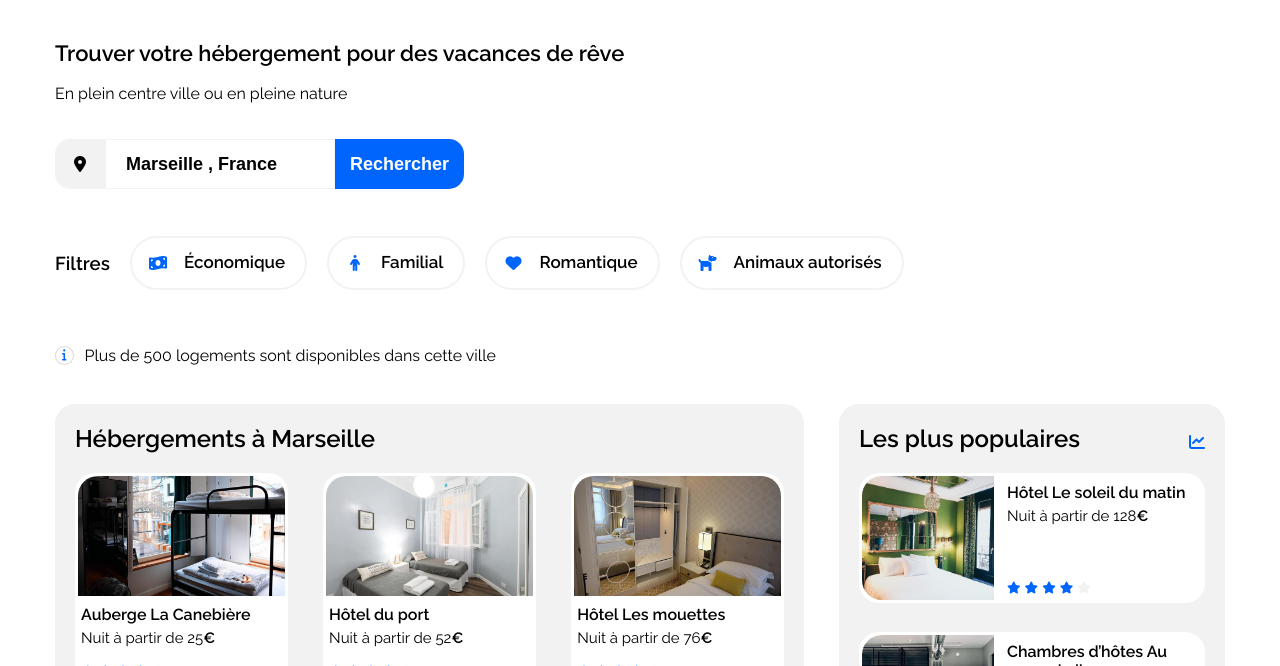
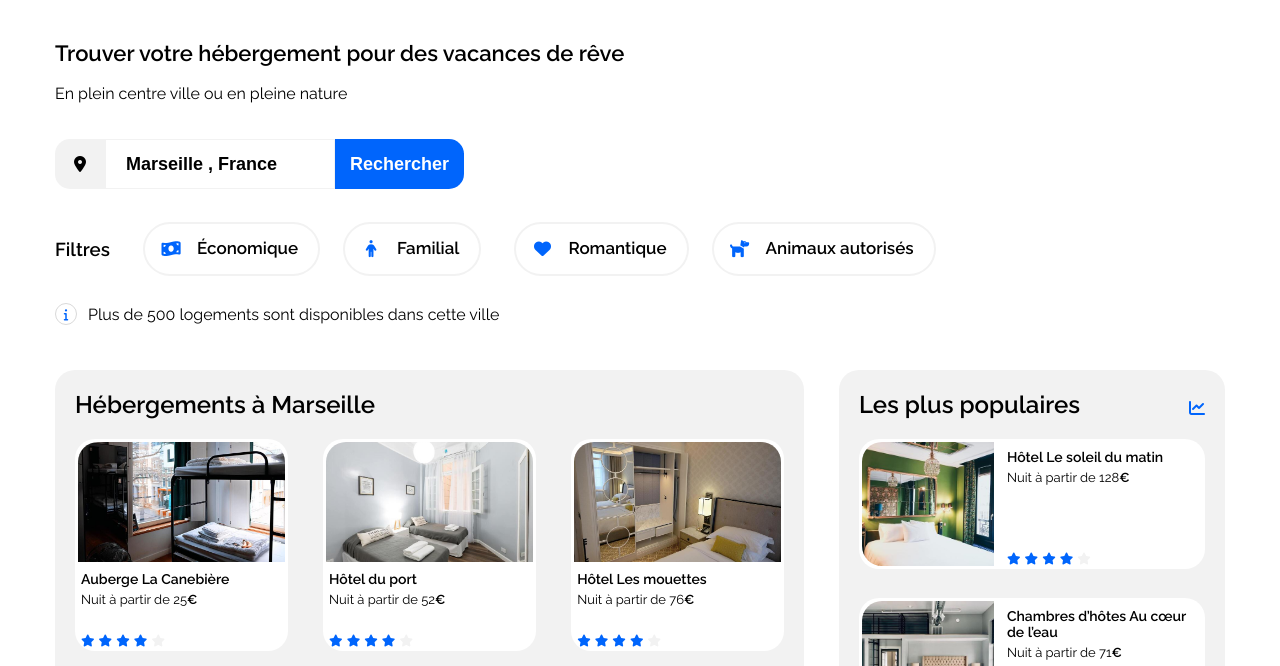
Before and after one commit to Motblunt/Booki, a plain HTML site: page index.html in a window 1280 px wide. Shown: the part 102-768 px from the top of the page. Drawn offline with Linux system fonts and the light colour scheme.

Commit message:
correction filtre + css mob

```diff
--- a/css/style.css
+++ b/css/style.css
@@ -163,21 +163,21 @@ h1 {
 
 /*FILTRES*/
 
-.ul-filtre {
+.filtres {
   display: flex;
+  align-items: center;
   flex-wrap: wrap;
+  column-gap: 33px;
+  padding-top: 30px;
+  padding-bottom: 10px;
 }
 
-.margeFiltre {
-  margin-top: 31px;
-  margin-bottom: 40px;
-}
-
-.filtre {
+.flex-between{
   display: flex;
   align-items: center;
-  font-weight: bold;
-}
+  flex-wrap: wrap;
+  column-gap: 23px;
+  }
 
 .margeFiltreTitre {
   margin-right: 20px;
@@ -187,7 +187,6 @@ h1 {
   border: 2px solid #F2F2F2;
   height: 50px;
   border-radius: 30px;
-  margin-right: 20px;
   display: flex;
   padding-right: 20px;
 }
@@ -208,17 +207,20 @@ h1 {
   background-color: #DEEBFF;
 }
 
-.infobutton {
+.display-txt{
   display: flex;
-  margin-bottom: 39px;
+  align-items: center;
+  padding-bottom: 30px;
 }
 
 .Iconinfo {
   border: 1px solid #D9D9D9;
   border-radius: 50%;
-  padding-inline: 6px;
+  height: 20px;
+  width: 20px;
+  min-width: 20px;
+  min-height: 20px;
   color: #0065FC;
-  padding-top: 7px;
 }
 
 .textbutton {
@@ -294,6 +296,9 @@ h1 {
 }
 
 .card-heb-marseille-text-wrapper {
+  display: flex;
+  flex-direction: column;
+  justify-content: space-between;
   height: 40%;
   padding-top: 6px;
   padding-left: 6px;
@@ -328,9 +333,13 @@ h1 {
   padding-top: 10px;
   background-color: white;
   border-radius: 0px 20px 20px 0px;
+  display: flex;
+  flex-direction: column;
+  justify-content: space-between;
 }
 
 .h4heb {
+  font-size: 14px;
   margin-top: 0;
   margin-bottom: 0;
 }
@@ -340,7 +349,7 @@ h2 {
 }
 
 .pheb {
-  font-size: 15px;
+  font-size: 13px;
   margin-top: 5px;
 }
 
@@ -572,13 +581,15 @@ h5 {
   display: block;
  }
 
- .filtreTexteIcons{
-  margin: 5px 5px 5px 0;
+.flex-between{
+  flex-wrap: nowrap;
+}
+
+ .filtres{
+  row-gap: 15px;
+
  }
 
- .filtre{
-  display: block;
- }
 
  .plus-pop{
   order: -1;
--- a/index.html
+++ b/index.html
@@ -65,41 +65,26 @@
 
             <!--FILTRES-->
 
-            <div class="filtre margeFiltre">
-
-                <div class="margeFiltreTitre">
+                <div class="filtres">
                         <h3>Filtres</h3>
+                    <div class="flex-between">
+                        <div class="flexCentre colorFont filtreTexteIcons"><span><i class="fa-solid fa-money-bill-wave FI flexCentre"></i></span>Économique</div>
+                        <div class="flexCentre colorFont filtreTexteIcons"><span><i class="fa-solid fa-person FI flexCentre"></i></span>Familial</div>
+                    </div>
+                    <div class="flex-between">
+                        <div class="flexCentre colorFont filtreTexteIcons"><span><i class="fa-solid fa-heart FI flexCentre"></i></span>Romantique</div>
+                        <div class="flexCentre colorFont filtreTexteIcons"><span><i class="fa-solid fa-dog FI flexCentre"></i></span>Animaux autorisés</div>
+                    </div>
                 </div>
 
-                <ul class="ul-filtre">
-                    <li class="flexbetween filtreTexteIcons">
-                        <i class="fa-solid fa-money-bill-wave FI flexCentre"></i>
-                        <div class="flexCentre colorFont">Économique</div>
-                    </li>
-                    <li class="flexbetween filtreTexteIcons">
-                        <i class="fa-solid fa-person FI flexCentre"></i>
-                        <div class="flexCentre colorFont">Familial</div>
 
-                    </li>
-                    <li class="flexbetween filtreTexteIcons">
-                        <i class="fa-solid fa-heart FI flexCentre"></i>
-                        <div class="flexCentre colorFont">Romantique</div>
-
-                    </li>
-                    <li class="flexbetween filtreTexteIcons">
-                        <i class="fa-solid fa-dog FI flexCentre"></i>
-                        <div class="flexCentre colorFont">Animaux autorisés</div>
-
-                    </li>
-                </ul>
-
-
-            </div>
         </section>
 
-        <div class="infobutton paddingMob">
-            <i class="fa-solid fa-info fa-xs Iconinfo"></i>
-            <div class="textbutton">Plus de 500 logements sont disponibles dans cette ville</div>
+        <div class="paddingMob display-txt">
+            <div class="Iconinfo flexCentre">
+                <i class="fa-solid fa-info fa-xs"></i>
+            </div>
+            <p class="textbutton">Plus de 500 logements sont disponibles dans cette ville</p>
         </div>
 
         <!--HEBERGEMENT + POPULAIRES-->
@@ -117,8 +102,11 @@
                         </div>
 
                         <div class="card-heb-marseille-text-wrapper">
+                            <div>
                                 <h4 class="h4heb">Auberge La Canebière</h4>
                             <p class="pheb">Nuit à partir de 25<strong>€</strong></p>
+                            </div>
+
                             <div>
                                 <i class="fa-solid fa-star fa-xs colorblue"></i>
                                 <i class="fa-solid fa-star fa-xs colorblue"></i>
@@ -136,8 +124,11 @@
                         </div>
 
                         <div class="card-heb-marseille-text-wrapper">
+                            <div>
                               <h4 class="h4heb">Hôtel du port</h4>
                             <p class="pheb">Nuit à partir de 52<strong>€</strong></p>
+                            </div>
+
                             <div>
                                 <i class="fa-solid fa-star fa-xs colorblue"></i>
                                 <i class="fa-solid fa-star fa-xs colorblue"></i>
@@ -153,8 +144,11 @@
                         </div>
 
                         <div class="card-heb-marseille-text-wrapper">
+                            <div>
+
                             <h4 class="h4heb">Hôtel Les mouettes</h4>
                             <p class="pheb">Nuit à partir de 76<strong>€</strong></p>
+                            </div>
                             <div>
                                 <i class="fa-solid fa-star fa-xs colorblue"></i>
                                 <i class="fa-solid fa-star fa-xs colorblue"></i>
@@ -170,8 +164,11 @@
                         </div>
 
                         <div class="card-heb-marseille-text-wrapper">
+                            <div>
                               <h4 class="h4heb">Hôtel de la mer</h4>
                             <p class="pheb">Nuit à partir de 46<strong>€</strong></p>
+                            </div>
+
                             <div>
                                 <i class="fa-solid fa-star fa-xs colorblue"></i>
                                 <i class="fa-solid fa-star fa-xs colorblue"></i>
@@ -187,8 +184,11 @@
                         </div>
 
                         <div class="card-heb-marseille-text-wrapper">
+                            <div>
                                 <h4 class="h4heb">Auberge Le Panier</h4>
                             <p class="pheb">Nuit à partir de 23<strong>€</strong></p>
+                            </div>
+
                             <div>
                                 <i class="fa-solid fa-star fa-xs colorblue"></i>
                                 <i class="fa-solid fa-star fa-xs colorblue"></i>
@@ -205,8 +205,11 @@
                         </div>
 
                         <div class="card-heb-marseille-text-wrapper">
+                            <div>
                                <h4 class="h4heb">Hôtel Chez Amina</h4>
                             <p class="pheb">Nuit à partir de 96<strong>€</strong></p>
+                            </div>
+
                             <div>
                                 <i class="fa-solid fa-star fa-xs colorblue"></i>
                                 <i class="fa-solid fa-star fa-xs colorblue"></i>
@@ -242,9 +245,8 @@
                                     <h4 class="h4heb">Hôtel Le soleil du matin</h4>
                                     <p class="pheb">Nuit à partir de 128<strong>€</strong></p>
                                 </div>
-                                <br class="br-none">
-                                <br class="br-none">
-                                <div class="correctstar">
+
+                                <div>
                                     <i class="fa-solid fa-star fa-xs colorblue"></i>
                                     <i class="fa-solid fa-star fa-xs colorblue"></i>
                                     <i class="fa-solid fa-star fa-xs colorblue"></i>
@@ -264,8 +266,7 @@
                                     <p class="pheb">Nuit à partir de 71<strong>€</strong></p>
                                 </div>
 
-                                <br>
-                                <div class="correctstar">
+                                <div>
                                     <i class="fa-solid fa-star fa-xs colorblue"></i>
                                     <i class="fa-solid fa-star fa-xs colorblue"></i>
                                     <i class="fa-solid fa-star fa-xs colorblue"></i>
@@ -285,9 +286,8 @@
                                     <p class="pheb">Nuit à partir de 68<strong>€</strong></p>
                                 </div>
 
-                                <br>
-                                <br class="br-none">
-                                <div class="correctstar">
+
+                                <div>
                                     <i class="fa-solid fa-star fa-xs colorblue"></i>
                                     <i class="fa-solid fa-star fa-xs colorblue"></i>
                                     <i class="fa-solid fa-star fa-xs colorblue"></i>
```
Lines whose indentation alone changed are shown as unchanged.
